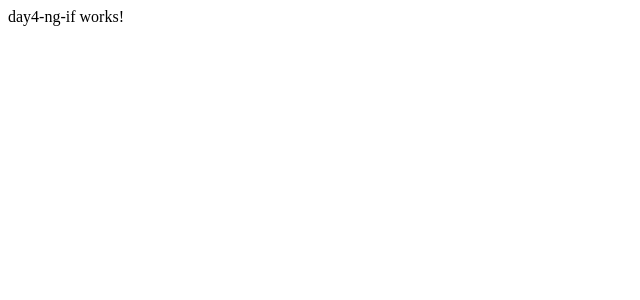
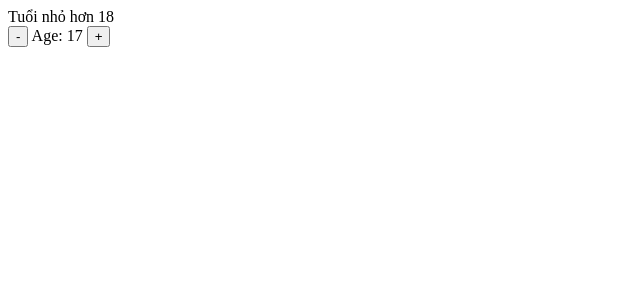
Before and after one commit to Quangzr/angular-100-days-quangzr, an Angular app: page / in a window 1280 px wide. Shown: the top 300 px of the page, without its empty margins (0-640 px from the left). Built offline with nearby package versions, Linux system fonts and the light colour scheme.

Commit message:
3 files modified

```diff
--- a/src/app/app.component.html
+++ b/src/app/app.component.html
@@ -16,7 +16,7 @@
 <!-- <input type="text" [(ngModel)]="name" /> -->
 
 <!-- Day3: Data&Event Binding -->
-<!-- <app-day3-data-event-binding></app-day3-data-event-binding>/ -->
+<!-- <app-day3-data-event-binding></app-day3-data-event-binding> -->
 
 <!-- Day4: NgIf -->
 <app-day4-ng-if></app-day4-ng-if>
--- a/src/app/day4-ng-if/day4-ng-if.component.html
+++ b/src/app/day4-ng-if/day4-ng-if.component.html
@@ -1,3 +1,10 @@
-<p>
-day4-ng-if works!
-</p>
+<!-- Dấu * ở trước ngIf thể hiện đây là Structural Directive -->
+<div *ngIf="age > 18; else under18">Tuổi lớn hơn 18</div>
+
+<!-- ng-template có thể hiểu đơn  giản là 1 thẻ bao bọc, #under18 là id của thẻ ng-template -->
+<ng-template #under18>Tuổi nhỏ hơn 18</ng-template>
+
+<br />
+<button (click)="decreaseAge()">-</button>
+Age: {{ age }}
+<button (click)="increaseAge()">+</button>
--- a/src/app/day4-ng-if/day4-ng-if.component.ts
+++ b/src/app/day4-ng-if/day4-ng-if.component.ts
@@ -3,13 +3,20 @@ import { Component, OnInit } from '@angular/core';
 @Component({
   selector: 'app-day4-ng-if',
   templateUrl: './day4-ng-if.component.html',
-  styleUrls: ['./day4-ng-if.component.css']
+  styleUrls: ['./day4-ng-if.component.css'],
 })
 export class Day4NgIfComponent implements OnInit {
+  constructor() {}
 
-  constructor() { }
+  ngOnInit() {}
 
-  ngOnInit() {
+  age = 17;
+
+  increaseAge() {
+    this.age = this.age + 1;
   }
 
+  decreaseAge() {
+    this.age = this.age - 1;
+  }
 }
```
